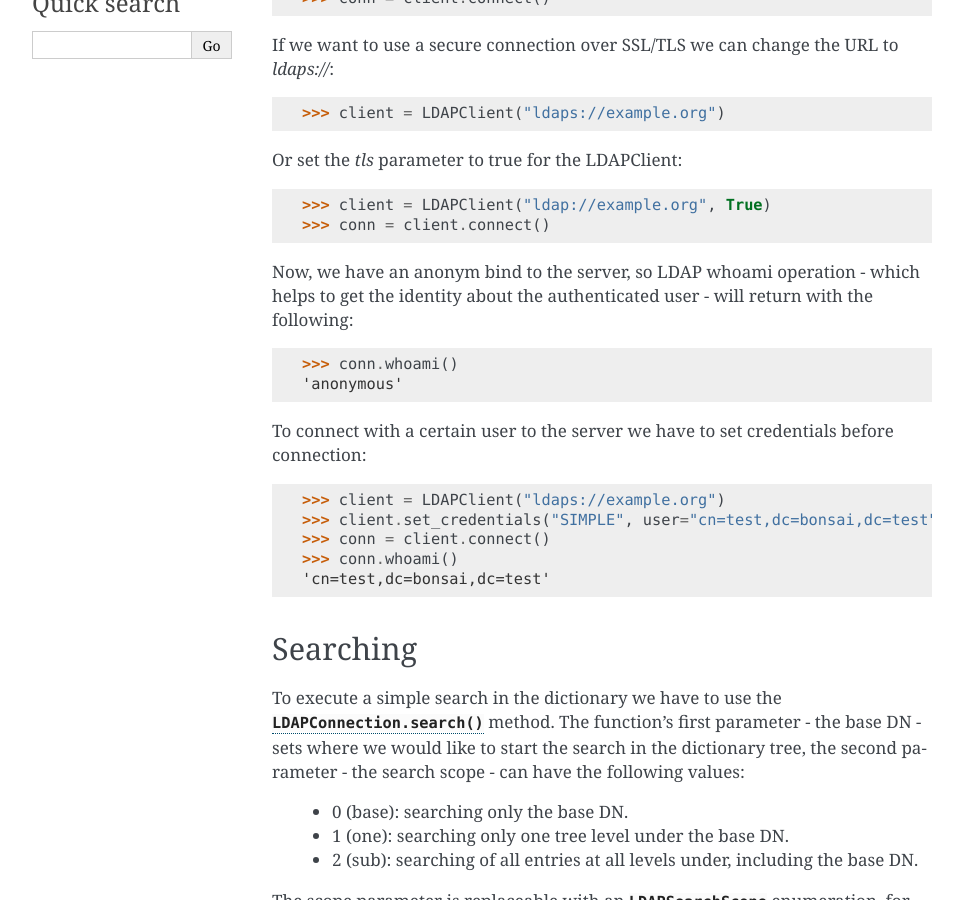
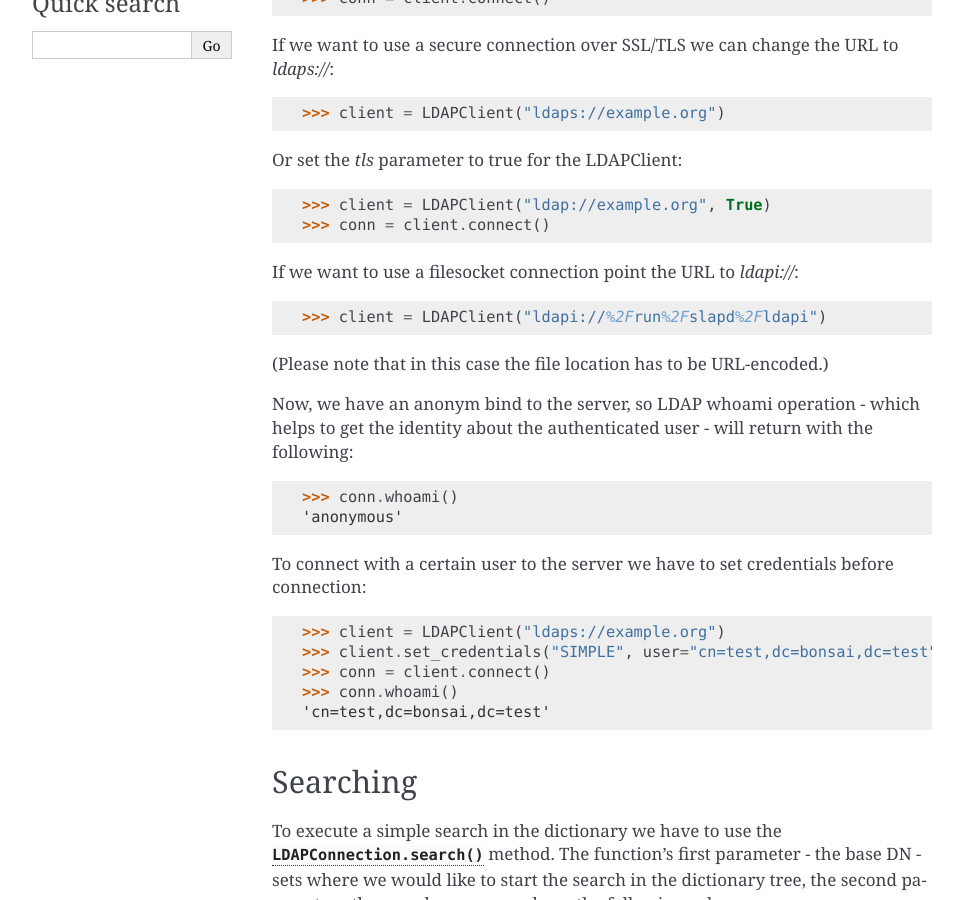
Before and after one commit to noirello/bonsai, a Sphinx documentation site: the page built from docs/tutorial.rst, in a window 1280 px wide and 900 px high, scrolled down 364 px. Shown: the whole window, without its empty margins (148-1111 px from the left). Built offline with Sphinx 7.4.7, drawn with Linux system fonts in a browser that asks for light colours.

Commit message:
Example for ldapi://-Connection

```diff
--- a/docs/tutorial.rst
+++ b/docs/tutorial.rst
@@ -23,6 +23,12 @@ Or set the `tls` parameter to true for the LDAPClient:
 
     >>> client = LDAPClient("ldap://example.org", True)
     >>> conn = client.connect()
+
+If we want to use a filesocket connection point the URL to `ldapi://`:
+
+    >>> client = LDAPClient("ldapi://%2Frun%2Fslapd%2Fldapi")
+
+(Please note that in this case the file location has to be URL-encoded.)
 
 Now, we have an anonym bind to the server, so LDAP whoami operation - which helps to get the
 identity about the authenticated user - will return with the following:
```
